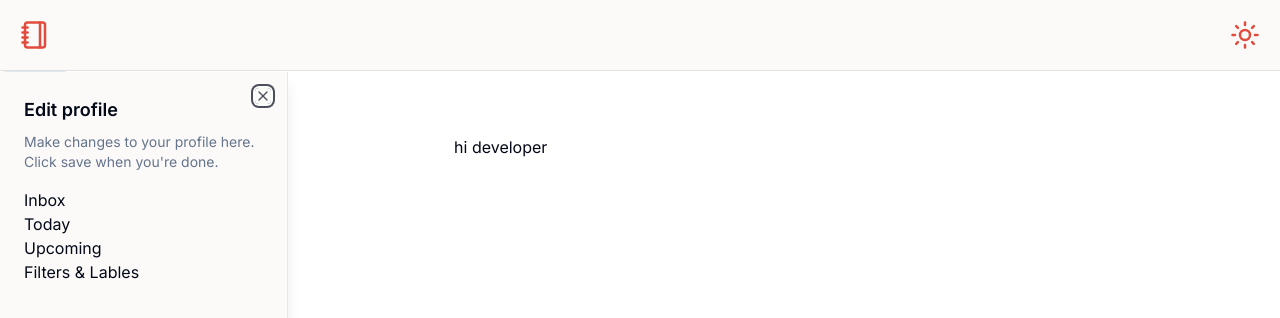
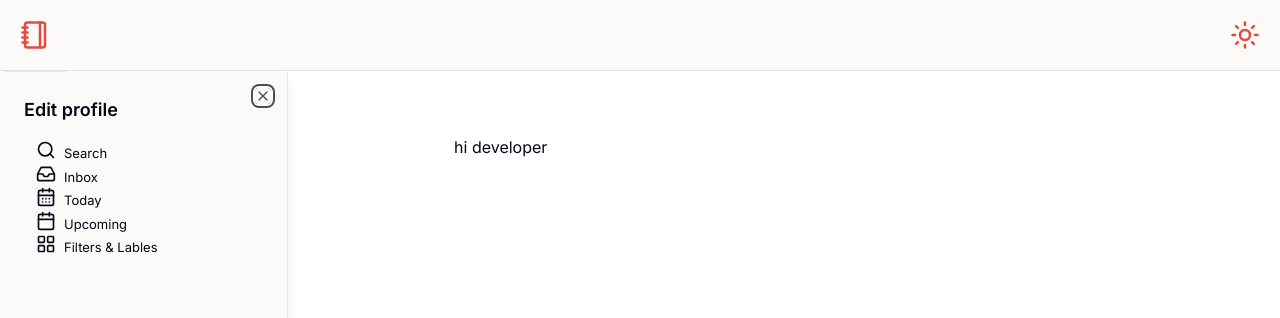
Before and after one commit to syedalirazazaidi/app.todiest, a Next.js app in the folder frontend/: page /addtask in a window 1280 px wide. Shown: the top 318 px of the page. Built offline with nearby package versions, Linux system fonts and the light colour scheme.

Commit message:
optimize code

```diff
--- a/frontend/components/dashboard-nav.tsx
+++ b/frontend/components/dashboard-nav.tsx
@@ -1,20 +1,30 @@
 import { NavItem } from "@/types";
 import Link from "next/link";
 import React from "react";
+import { Icons } from "./icons";
 interface NAVLINK {
   navlink: NavItem[];
 }
 
 export default function Dashboard({ navlink }: NAVLINK) {
-  const rendernav = navlink.map(({ title, href, label, description }) => {
-    return (
-      <>
-        <Link href={`/${href}`}>
-          <p className="flex flex-col">{title}</p>
-        </Link>
-      </>
-    );
-  });
+  const rendernav = navlink.map(
+    ({ icon, title, href, label, description }, index) => {
+      const Icon = Icons[icon];
+
+      return (
+        <div key={index}>
+          <Link
+            href={`/${href}`}
+            className="flex space-x-2 space-y-1 text-[13px]"
+          >
+            <Icon className={`ml-3 size-5`} />
+
+            <p className="flex flex-col">{title}</p>
+          </Link>
+        </div>
+      );
+    }
+  );
   return (
     <>
       <div>{rendernav}</div>
--- /dev/null
+++ b/frontend/components/icons.tsx
@@ -0,0 +1,17 @@
+import {
+  Search,
+  Inbox,
+  CalendarDays,
+  Calendar,
+  LayoutGrid,
+  CirclePlus,
+} from "lucide-react";
+
+export const Icons = {
+  search: Search,
+  inbox: Inbox,
+  today: CalendarDays,
+  calender: Calendar,
+  filterandlabel: LayoutGrid,
+  plus: CirclePlus,
+};
--- a/frontend/components/layout/sidebar.tsx
+++ b/frontend/components/layout/sidebar.tsx
@@ -15,7 +15,6 @@ import Dashboard from "../dashboard-nav";
 import { navItems } from "@/constants/data";
 
 export function Sidebar() {
-
   return (
     <Sheet defaultOpen>
       <SheetTrigger asChild>
@@ -24,24 +23,11 @@ export function Sidebar() {
       <SheetContent className=" w-72">
         <SheetHeader>
           <SheetTitle>Edit profile</SheetTitle>
-          <SheetDescription>
-            Make changes to your profile here. Click save when you're done.
-          </SheetDescription>
         </SheetHeader>
         <div className="grid gap-4 py-4 ">
-          <Dashboard navlink={navItems}/>
-          {/* <div className="grid grid-cols-4 items-center gap-4">
-            <Link href="/addtask">Add task</Link>
-          </div>
-          <div>
-            <Link href="/filterandlabels">Dashboard</Link>
-          </div> */}
+          <Dashboard navlink={navItems} />
         </div>
-        <SheetFooter>
-          {/* <SheetClose asChild>
-            <Button type="submit">Save changes</Button>
-          </SheetClose> */}
-        </SheetFooter>
+        <SheetFooter></SheetFooter>
       </SheetContent>
     </Sheet>
   );
--- a/frontend/constants/data.ts
+++ b/frontend/constants/data.ts
@@ -1,6 +1,13 @@
 import { NavItem } from "@/types";
 
 export const navItems: NavItem[] = [
+  {
+    title: "Search",
+    href: "/search",
+    icon: "search",
+    label: "search",
+    description: "search",
+  },
   {
     title: "Inbox",
     href: "/inbox",
@@ -19,16 +26,16 @@ export const navItems: NavItem[] = [
   {
     title: "Upcoming",
     href: "/upcoming",
-    icon: "upcoming",
+    icon: "calender",
     label: "upcoming",
-    description: "/today",
+    description: "/upcoming",
   },
 
   {
     title: "Filters & Lables",
     href: "/filterandlabels",
-    icon: "filterandlabels",
+    icon: "filterandlabel",
     label: "filterandlabels",
-    description: "/today",
+    description: "/filter and label",
   },
 ];
--- a/frontend/types/index.ts
+++ b/frontend/types/index.ts
@@ -1,3 +1,5 @@
+import { Icons } from "@/components/icons";
+
 export interface NavItem {
   title: string;
   href?: string;
@@ -5,5 +7,5 @@ export interface NavItem {
   external?: boolean;
   label?: string;
   description?: string;
-  icon?: string;
+  icon: keyof typeof Icons;
 }
```
